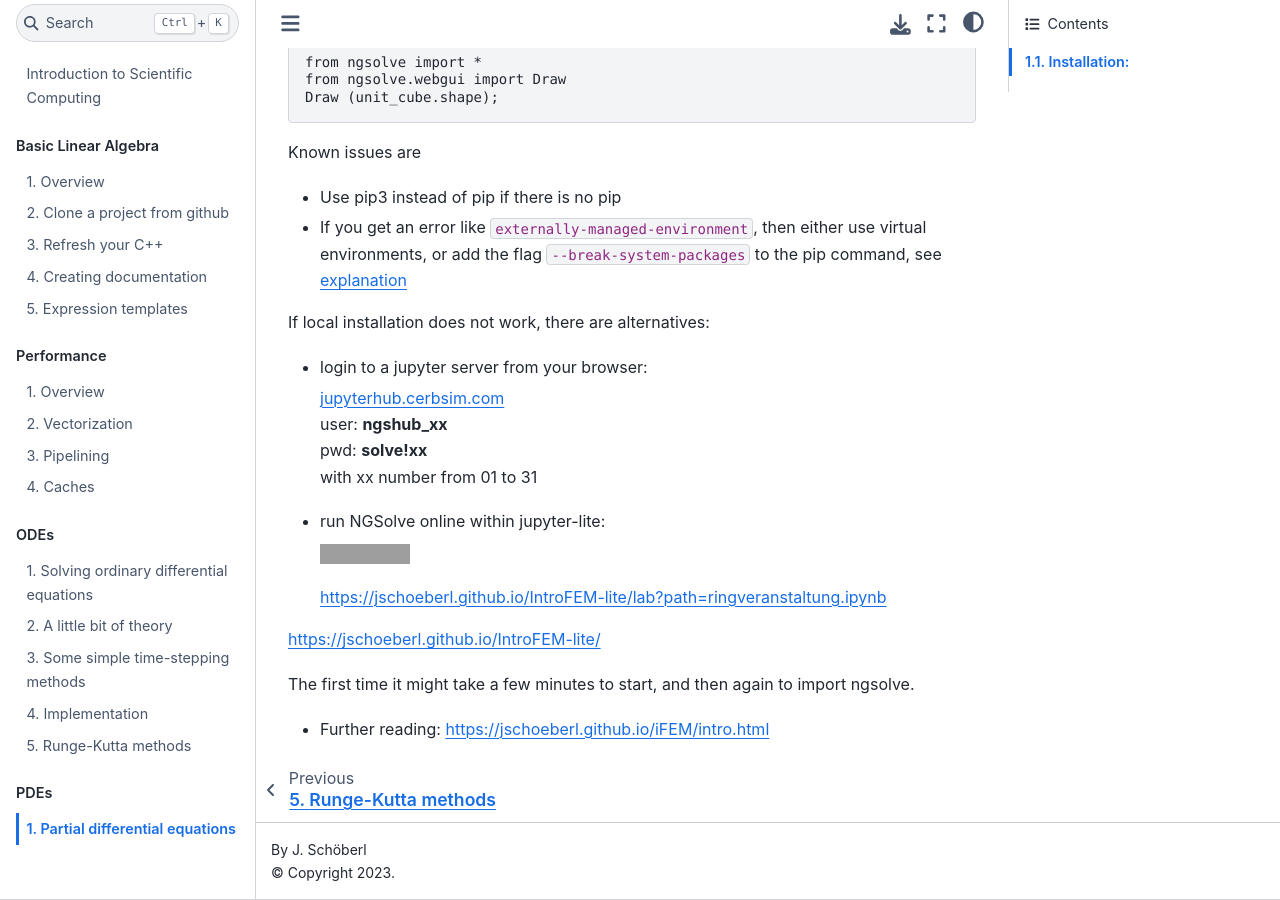
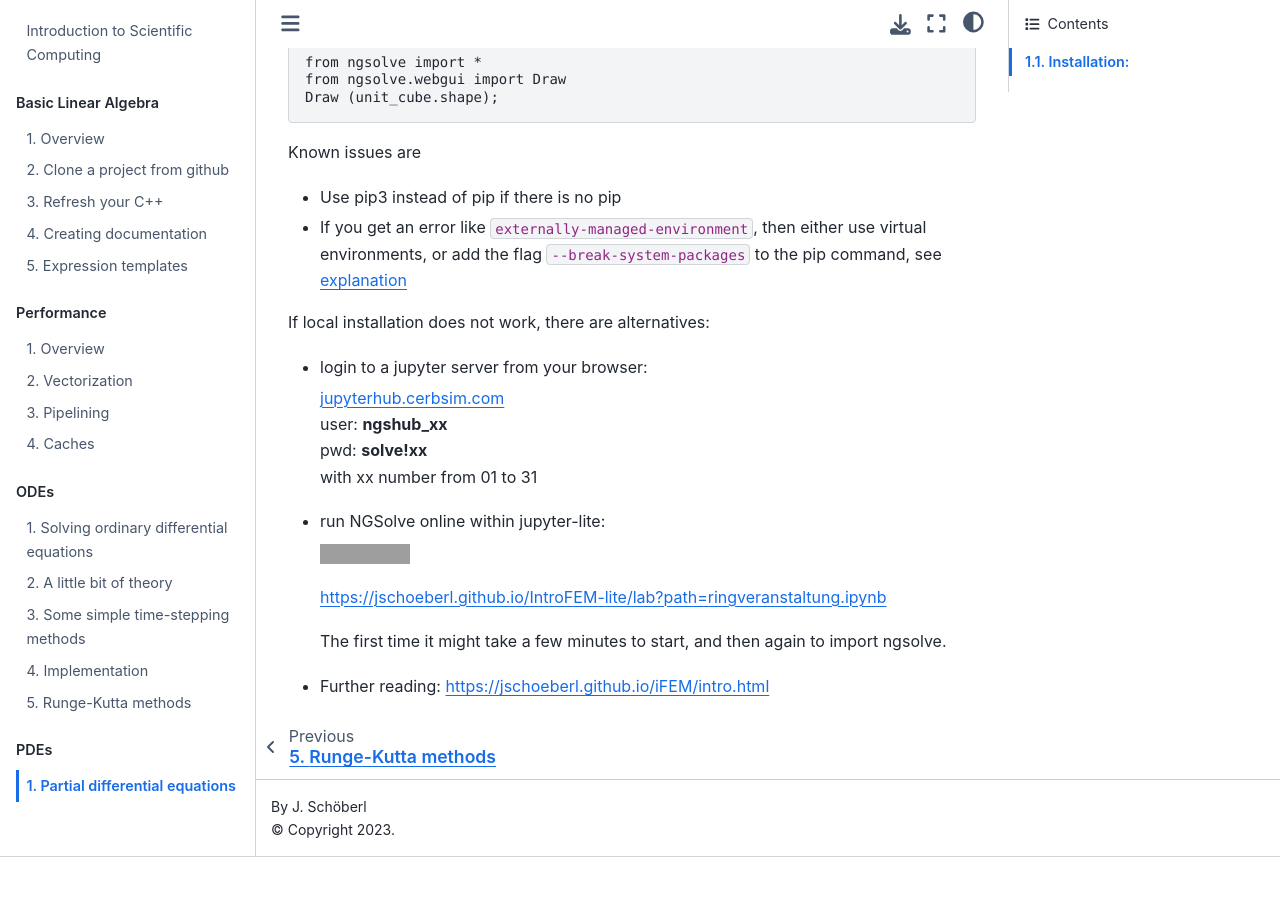
Before and after one commit to JSchoeberl/IntroSC, a Jupyter Book: the page built from PDEs/PDEs.md, in a window 1280 px wide and 900 px high, scrolled down 553 px. Built offline with Jupyter Book 1.0.4 settings and Sphinx 7.4.7 and the Sphinx Book theme 1.1.4, drawn with Linux system fonts in a browser that asks for light colours; pages that are not in the unit, such as notebooks, are missing from menus; after the commit the page ends 1410 px from its top, so only the background shows below that; some of the changed lines change nothing that is shown; grey boxes are pictures that could not be loaded.

Commit message:
fix link

```diff
--- a/PDEs/PDEs.md
+++ b/PDEs/PDEs.md
@@ -47,8 +47,6 @@
 
   [https://jschoeberl.github.io/IntroFEM-lite/lab?path=ringveranstaltung.ipynb](https://jschoeberl.github.io/IntroFEM-lite/lab?path=ringveranstaltung.ipynb)
 
-https://jschoeberl.github.io/IntroFEM-lite/
-
 
   The first time it might take a few minutes to start, and then again to import ngsolve.
 
```
